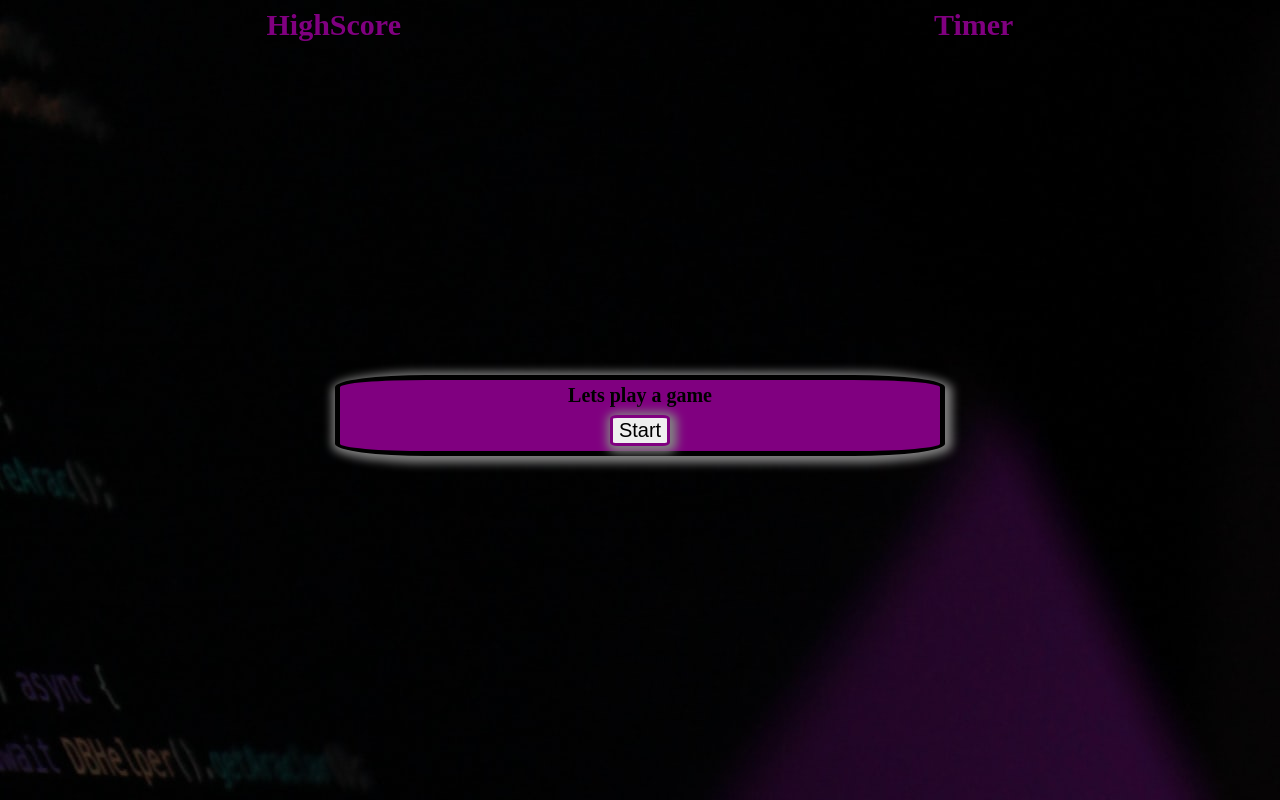
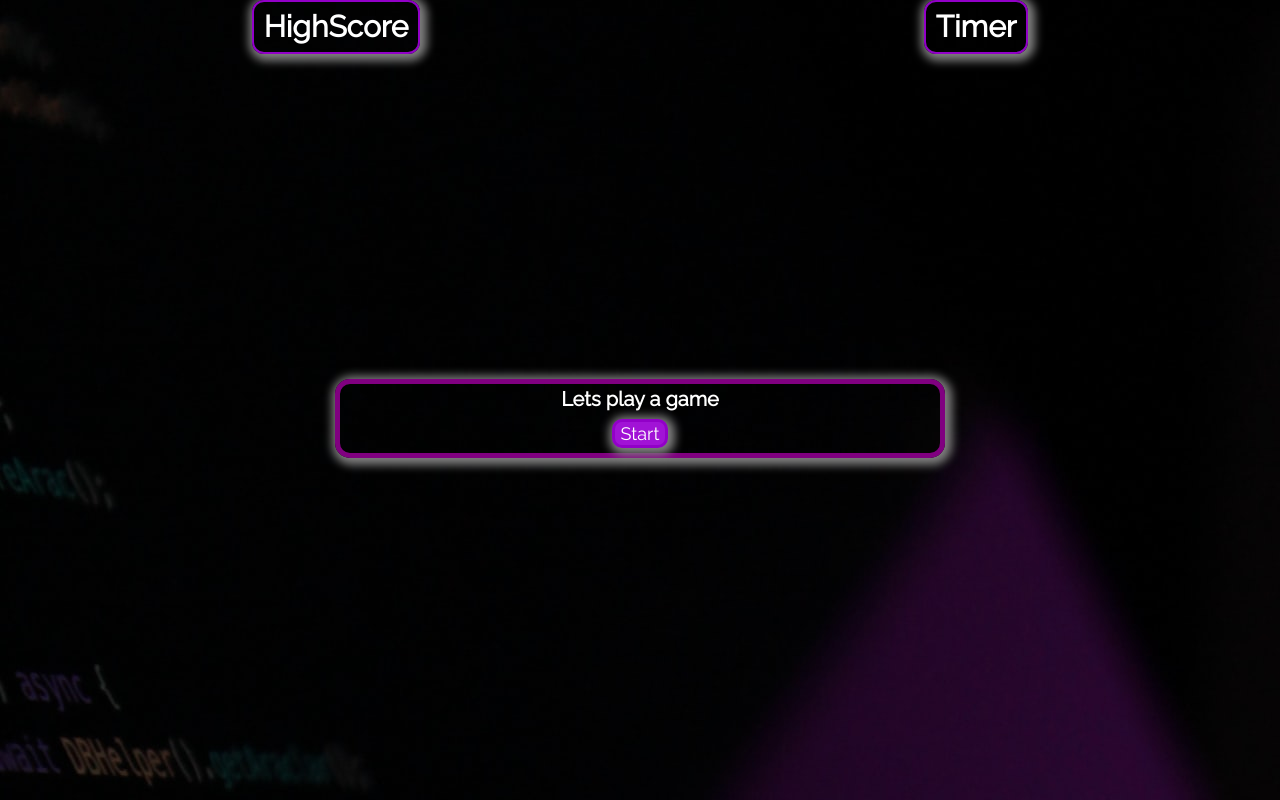
Before and after one commit to fabien1313/codequiz, a plain HTML site: page index.html in a window 1280 px wide. Drawn offline with Linux system fonts and the light colour scheme.

Commit message:
css visual improvements

```diff
--- a/assets/style.css
+++ b/assets/style.css
@@ -1,3 +1,7 @@
+* {
+    font-family: Raleway;
+}
+
 body {
     background-image: url(images/backgroundcode.jpg);
 }
@@ -9,7 +13,7 @@ body {
 
 
 #container-0, #container-1, #container-2, #container-3, #container-4 {
-    background-color: purple;
+    /* background-color: purple; */
     text-align: center;
     align-items: center;
     margin: 0 auto;
@@ -17,20 +21,28 @@ body {
     height: auto;
     position: relative;
     top:325px;
-    border: 5px solid ;
+    border: 5px solid purple;
     box-shadow: 2px 2px 10px 5px gray;
-    border-radius: 15%;
+    border-radius: 15px;
 }
 
 h1, button {
     margin:5px;
+    font-size: 18px;
+
+}
+
+h1 {
+    color: white;
     font-size: 20px;
 }
 
 button {
-    border: 3px solid purple;
+    border: 3px solid #9200C8;
     box-shadow: 2px 2px 10px 5px gray;
-    border-radius: 12%;
+    border-radius: 10px;
+    color:white;
+    background-color: #A113D6;
 }
 
 button:hover {
@@ -40,8 +52,11 @@ button:hover {
 #score, #timer {
     padding:10px;
     font-size: 30px;
-    color: purple;
+    color: white;
     font-weight: bold;
+    box-shadow: 2px 2px 10px 5px gray;
+    border: 2px solid #9200C8;
+    border-radius: 12px;
 }
 
 .questions {
--- a/index.html
+++ b/index.html
@@ -1,13 +1,18 @@
 <!DOCTYPE html>
 <html lang="en">
+
 <head>
     <meta charset="UTF-8">
     <meta http-equiv="X-UA-Compatible" content="IE=edge">
     <meta name="viewport" content="width=device-width, initial-scale=1.0">
     <title>Code Quiz</title>
+    <link rel="preconnect" href="https://fonts.googleapis.com">
+    <link rel="preconnect" href="https://fonts.gstatic.com" crossorigin>
+    <link href="https://fonts.googleapis.com/css2?family=Raleway&display=swap" rel="stylesheet">
     <link rel="stylesheet" href="assets/reset.css">
     <link rel="stylesheet" href="assets/style.css">
 </head>
+
 <body>
 
     <section id="limit-score-container">
@@ -59,7 +64,7 @@
         </div>
         <div>
             <button id="quOne" class="questions">Pair programming</button>
-            <button id="quTwo"  class="questions">Deleting, developing new program</button>
+            <button id="quTwo" class="questions">Deleting, developing new program</button>
         </div>
         <div>
             <button id="quThree" class="questions">Consolidating and improving while preserving functionality</button>
@@ -67,11 +72,11 @@
         </div>
     </section>
 
-     <!-- question 2 -->
+    <!-- question 2 -->
 
-     <!-- question 3 -->
+    <!-- question 3 -->
 
-     <section id="container-3" class="hide">
+    <section id="container-3" class="hide">
         <div>
             <div>
                 <h1>Wat is the difference between an ID and a Class?</h1>
@@ -79,11 +84,14 @@
         </div>
         <div>
             <button id="queOne" class="questions">Class refers to students and ID is your identity card</button>
-            <button id="queTwo" class="questions">Class can be used multiple times to apply CSS whereas ID is a unique identifier</button>
+            <button id="queTwo" class="questions">Class can be used multiple times to apply CSS whereas ID is a unique
+                identifier</button>
         </div>
         <div>
-            <button id="queThree" class="questions">Class changes the ranking in elements while ID logs the identity of the element in the console</button>
-            <button id="queFour" class="questions">Class is a fancy name for organization within the HTML file whereas ID is a unique identifier for CSS</button>
+            <button id="queThree" class="questions">Class changes the ranking in elements while ID logs the identity of
+                the element in the console</button>
+            <button id="queFour" class="questions">Class is a fancy name for organization within the HTML file whereas
+                ID is a unique identifier for CSS</button>
         </div>
     </section>
 
@@ -98,7 +106,7 @@
             </div>
         </div>
         <div>
-            <button id="quesOne"  class="questions">Close statement</button>
+            <button id="quesOne" class="questions">Close statement</button>
             <button id="quesTwo" class="questions">Break statement</button>
         </div>
         <div>
@@ -118,4 +126,5 @@
 
     <script type="text/javascript" src="assets/script.js"></script>
 </body>
+
 </html>
```
